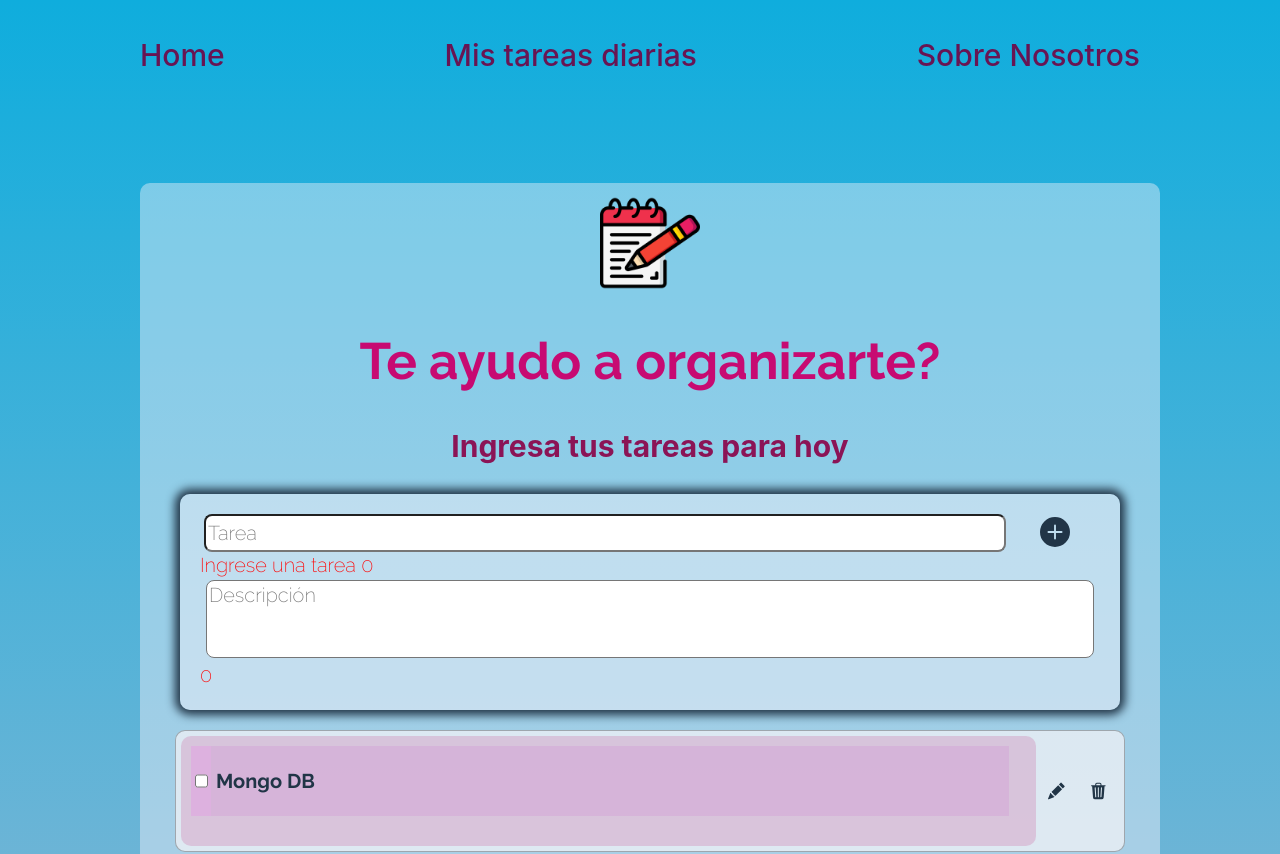
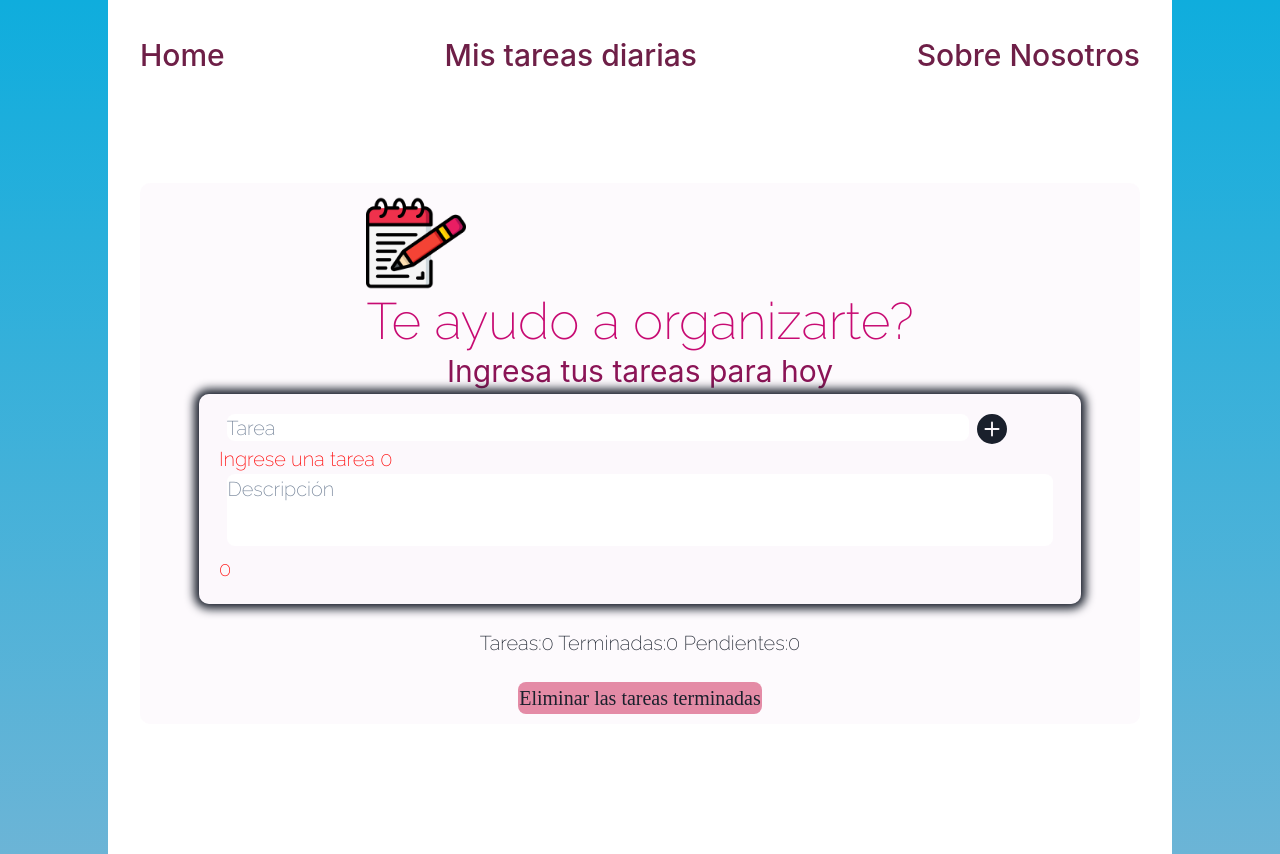
Before and after one commit to legive/my-react-task-list, a React (Vite) app: page /tareas in a window 1280 px wide. Shown: the top 854 px of the page. Built offline with nearby package versions, Linux system fonts and the light colour scheme; a web font is replaced by a local one.

Commit message:
Edición de diseño

```diff
--- a/package.json
+++ b/package.json
@@ -10,7 +10,11 @@
     "preview": "vite preview"
   },
   "dependencies": {
+    "@chakra-ui/react": "^2.8.0",
+    "@emotion/react": "^11.11.1",
+    "@emotion/styled": "^11.11.0",
     "bootstrap": "^5.3.1",
+    "framer-motion": "^10.16.1",
     "localforage": "^1.10.0",
     "match-sorter": "^6.3.1",
     "react": "^18.2.0",
--- a/src/App.jsx
+++ b/src/App.jsx
@@ -1,12 +1,12 @@
 /* eslint-disable no-unused-vars */
 
 import './App.css'
-import Tasklist from './components/Tasklist'
+import { ChakraProvider} from '@chakra-ui/react'
 import { Menu } from "./components/Menu";
 import { BrowserRouter, Routes, Route } from "react-router-dom";
 import React, { Suspense } from "react";
 const Home = React.lazy(() => import("./pages/Home"));
-const Lista = React.lazy(() => import("./components/Tasklist"));
+const Tareas = React.lazy(() => import("./pages/Tareas"));
 const SobreNosotros = React.lazy(() => import("./pages/SobreNosotros"));
 
 
@@ -20,19 +20,20 @@ function App() {
   return(
 
     <div className=''>
-
+    <ChakraProvider>
     <BrowserRouter>
       <Menu />
       <div className='containerAll'>
       <Suspense fallback={"Loading..."}>
       <Routes>
         <Route path="/" element={<Home/>} />
-        <Route path='/tareas' element={<Lista/>}/>
+        <Route path='/tareas' element={<Tareas/>}/>
         <Route path='/about' element={<SobreNosotros/>}/>
         </Routes>
       </Suspense>
       </div>
     </BrowserRouter>
+    </ChakraProvider>
   </div>
 
 
--- a/src/hooks/useActions.js
+++ b/src/hooks/useActions.js
@@ -6,10 +6,10 @@ export  function useActions() {
 
 
      const taskArrayInitial=[Tareas];
-console.log(Tareas)
      const init = () => {
-      if (Tareas=="")
-      {return JSON.parse(localStorage.getItem('taskList')) || []}
+      const arrayStorage=JSON.parse(localStorage.getItem('taskList'))
+      if (arrayStorage!="")
+      {return arrayStorage || []}
       else{return Tareas}
 
   }
--- /dev/null
+++ b/src/pages/Tareas.jsx
@@ -0,0 +1,8 @@
+
+import Tasklist from '../components/Tasklist'
+
+export default function Tareas() {
+  return (
+    <div><Tasklist/></div>
+  )
+}
```
Also changed, not shown: 1 other file (tests, documents, lock files or other folders).
